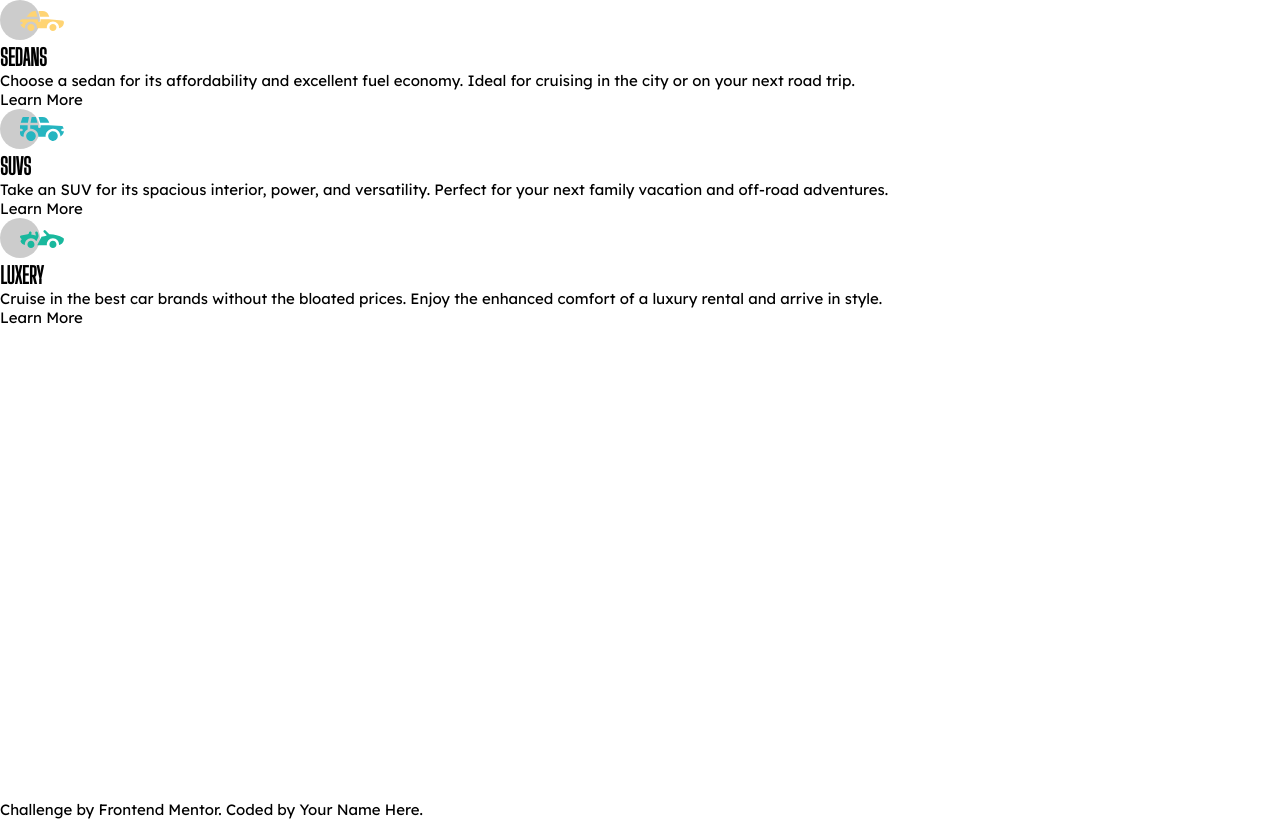
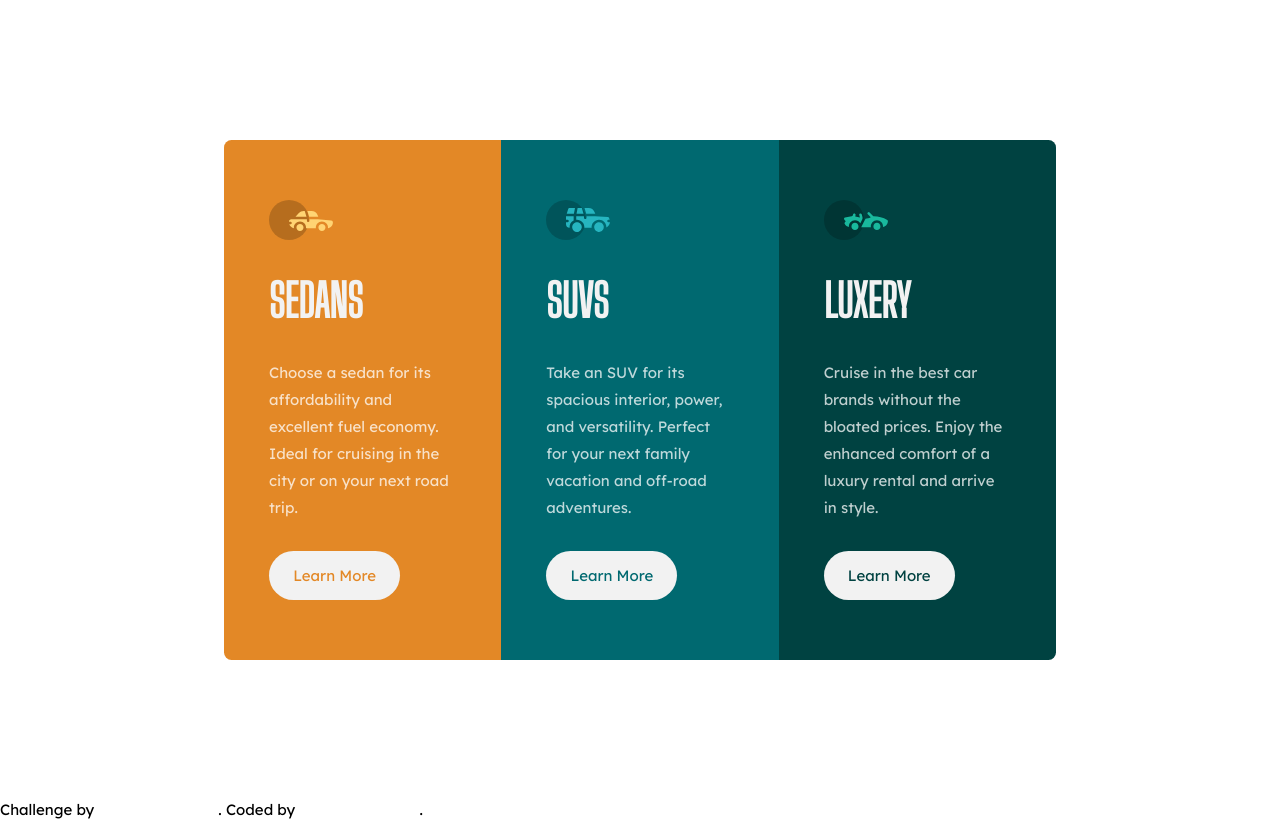
Before and after one commit to sdsimkins/3-Column-Preview-Card-Component, a plain HTML site: page index.html in a window 1280 px wide. Drawn offline with Linux system fonts and the light colour scheme.

Commit message:
Main Styles added

```diff
--- a/index.html
+++ b/index.html
@@ -11,24 +11,30 @@
 </head>
 <body>
   <main>
-    <section class="cards">
+    <section class="card-container">
       <div class="card sedans">
-        <img src="./images/icon-sedans.svg" alt="Sedans Icon">
-        <h2>SEDANS</h2>
+        <div class="img">
+          <img src="./images/icon-sedans.svg" alt="Sedans Icon">
+        </div>
+        <h1>SEDANS</h1>
         <p>Choose a sedan for its affordability and excellent fuel economy. Ideal for cruising in the city
           or on your next road trip.</p>
         <a href="#">Learn More</a>
       </div>
       <div class="card suvs">
-        <img src="./images/icon-suvs.svg" alt="SUV Icon">
-        <h2>SUVS</h2>
+        <div class="img">
+         <img src="./images/icon-suvs.svg" alt="SUV Icon">
+        </div>
+        <h1>SUVS</h1>
         <p>Take an SUV for its spacious interior, power, and versatility. Perfect for your next family vacation
           and off-road adventures.</p>
         <a href="#">Learn More</a>
       </div>
       <div class="card luxery">
-        <img src="./images/icon-luxury.svg" alt="Luxury Icon">
-        <h2>LUXERY</h2>
+        <div class="img">
+          <img src="./images/icon-luxury.svg" alt="Luxury Icon">
+        </div>
+        <h1>LUXERY</h1>
         <p>Cruise in the best car brands without the bloated prices. Enjoy the enhanced comfort of a luxury
           rental and arrive in style.</p>
         <a href="#">Learn More</a>
--- a/styles/_global.scss
+++ b/styles/_global.scss
@@ -11,10 +11,15 @@ $green: hsl(179, 100%, 13%);
 $text: hsla(0, 0%, 100%, 0.75);
 $grey: hsl(0, 0%, 95%);
 
-h2 {
+h1 {
   font-family: "Big Shoulders Display", cursive;
+  font-size: 3rem;
+  color: $grey;
+}
+p {
+  color: $text;
 }
 a {
   text-decoration: none;
-  color: black;
+  color: $text;
 }
--- a/styles/_main.scss
+++ b/styles/_main.scss
@@ -1,4 +1,57 @@
 main {
   height: 100vh;
+  width: 100%;
+  display: grid;
+  place-items: center;
+}
+
+.card-container {
   display: flex;
+  width: 65%;
+  height: 65%;
+  border-radius: 0.5rem;
+  overflow: hidden;
 }
+
+.card-container > * {
+  width: 100%;
+}
+
+.card {
+  height: 100%;
+  display: flex;
+  flex-direction: column;
+  justify-content: space-around;
+  padding: 3rem;
+  p {
+    font-weight: 400;
+    line-height: 1.8rem;
+  }
+  a {
+    background: $grey;
+    padding: 1rem;
+    text-align: center;
+    border-radius: 2rem;
+    width: 70%;
+  }
+}
+.sedans {
+  background: $orange;
+  a {
+    color: $orange;
+  }
+}
+
+.suvs {
+  background: $teal;
+  a {
+    color: $teal;
+  }
+}
+
+.luxery {
+  background: $green;
+  a {
+    color: $green;
+  }
+}
```
Also changed, not shown: styles/index.css, 1 other file.
